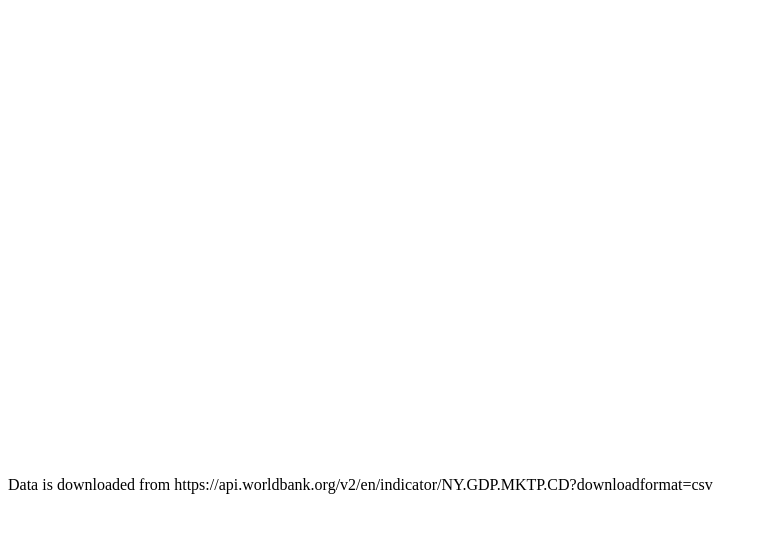
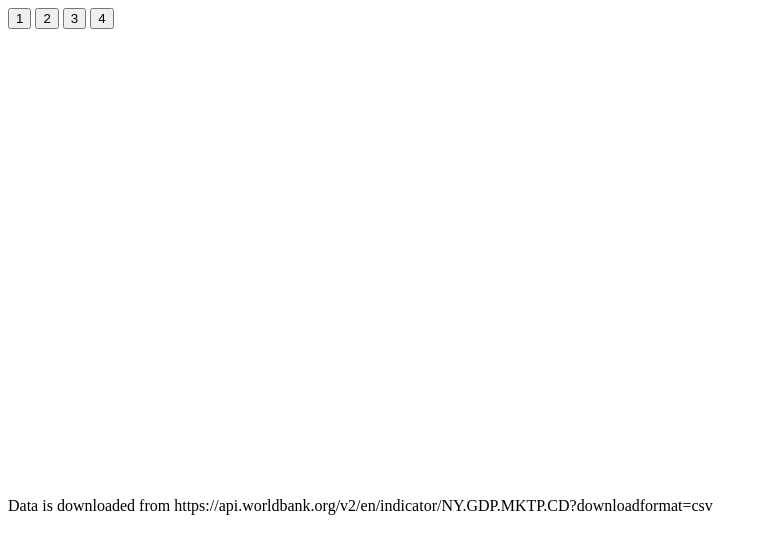
Before and after one commit to TryEverythingNew/data_visualization, a plain HTML site: page index.html in a window 1280 px wide. Shown: the whole page, without its empty margins (0-767 px from the left). Drawn offline with nearby package versions, Linux system fonts and the light colour scheme; no server answers.

Commit message:
Add 4 buttons

```diff
--- a/index.html
+++ b/index.html
@@ -5,6 +5,13 @@
 <script src="https://d3js.org/d3.v4.js"></script>
 <script src="https://d3js.org/d3-scale-chromatic.v1.min.js"></script>
 
+<!-- Create a div where a list of buttons are placed to control the slides -->
+<div id="slide_button">
+  <button type="button" id="slide_button1">1</button>
+  <button type="button" id="slide_button2">2</button>
+  <button type="button" id="slide_button3">3</button>
+  <button type="button" id="slide_button4">4</button>
+</div>
 <!-- Create a div where the graph will take place -->
 <div id="div_template"></div>
 
```
